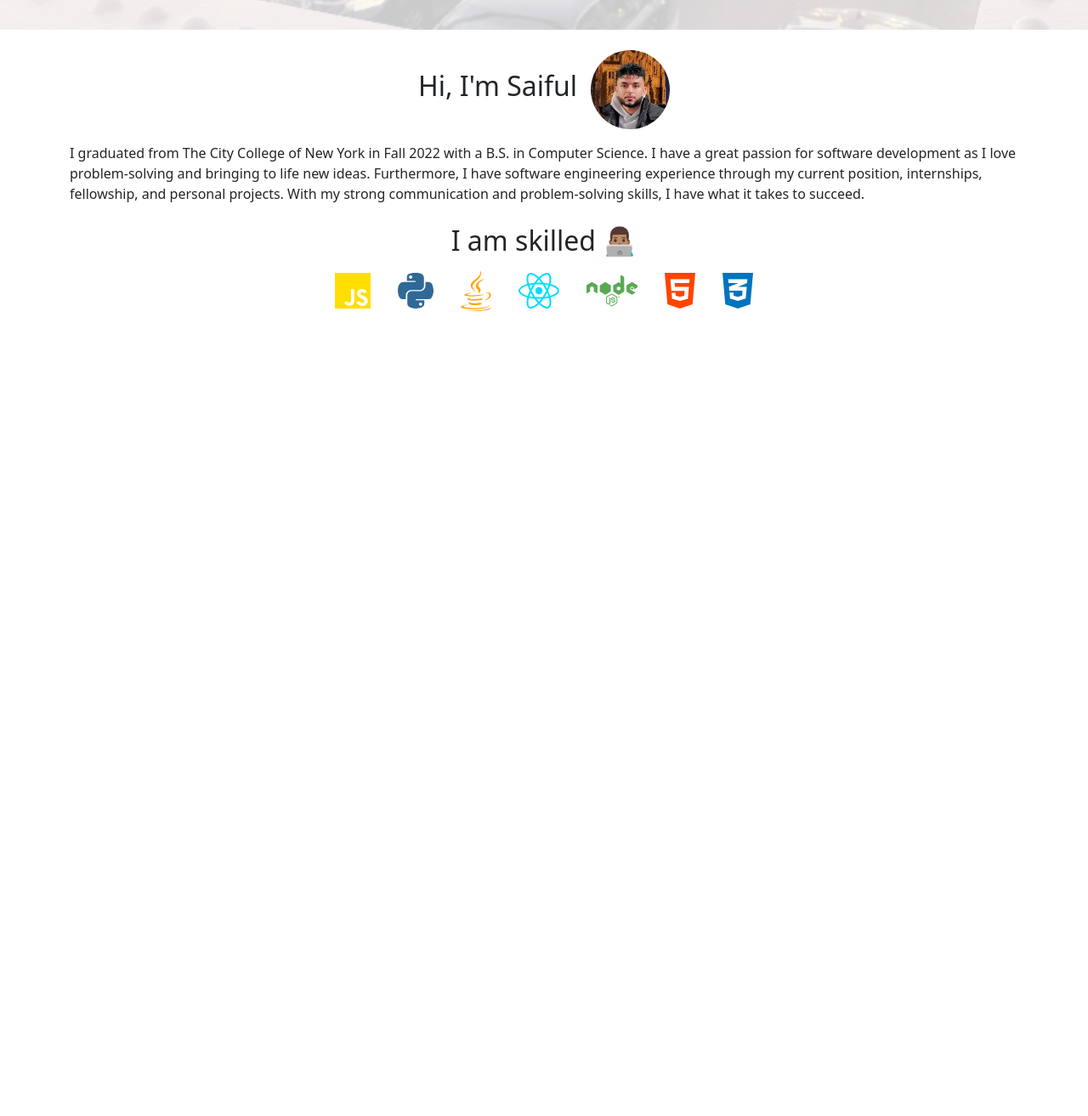
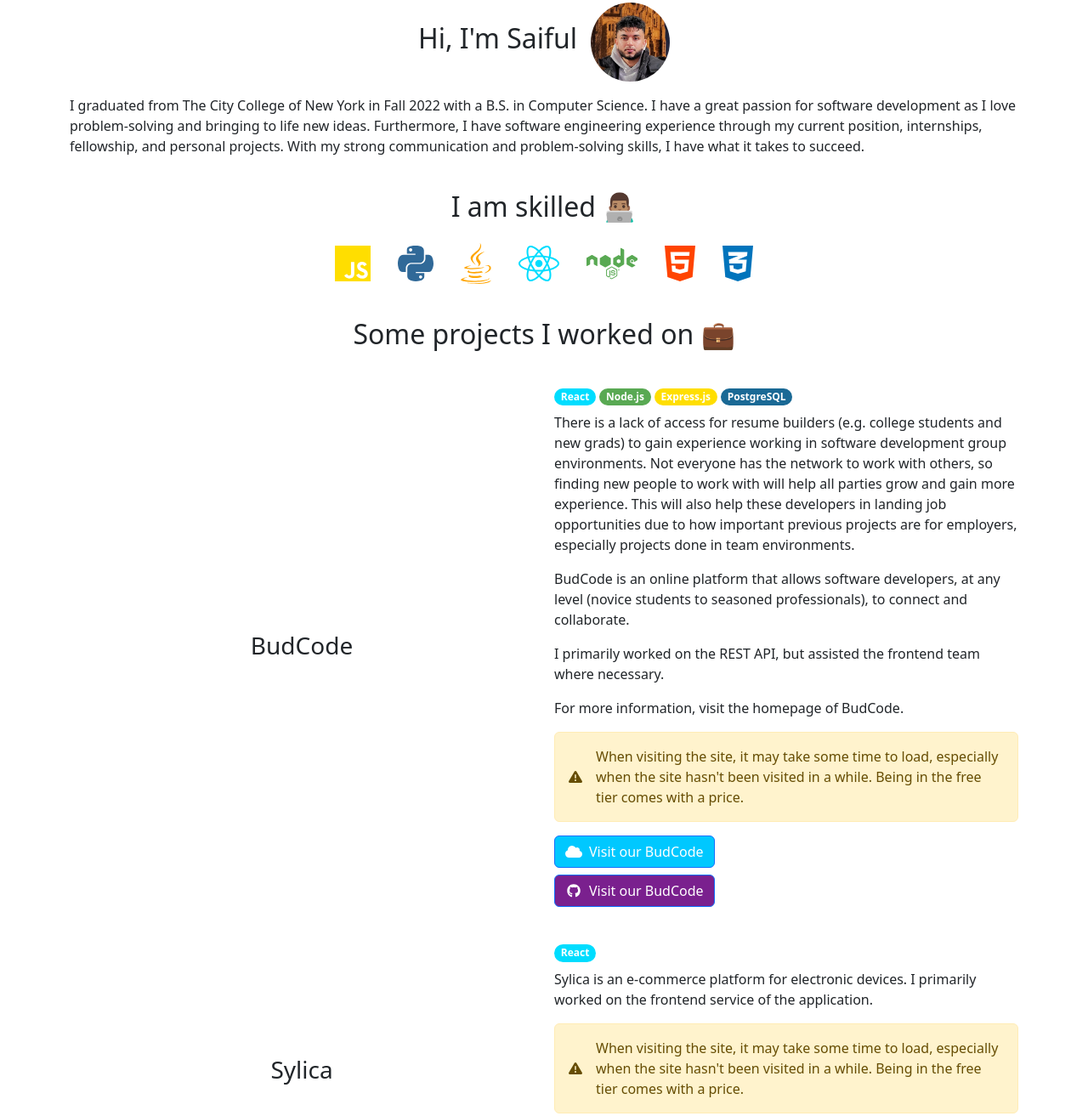
Before and after one commit to saifulislamdev/personal-website, a Gatsby site: page / in a window 1280 px wide. Shown: the part 821-2134 px from the top of the page at 85% size. Before the commit the page ends 1211 px from the top, so only its background shows below. Built offline with nearby package versions, Linux system fonts and the light colour scheme; Gatsby itself is replaced by a stand-in of ours.

Commit message:
added projects section to homepage

```diff
--- a/src/components/layout/Header.js
+++ b/src/components/layout/Header.js
@@ -12,8 +12,7 @@ const Header = () => {
 
   const pageName = getPageName();
 
-  return (
-    // <Navbar expand='lg'>
+  const regularNavbar = (
     <Navbar>
       <Container>
         <Navbar.Brand href='/'>Saiful Islam</Navbar.Brand>
@@ -35,6 +34,8 @@ const Header = () => {
       </Container>
     </Navbar>
   );
+
+  return pageName === '' ? <></> : regularNavbar;
 };
 
 export default Header;
--- /dev/null
+++ b/src/components/project/Project.js
@@ -0,0 +1,131 @@
+import * as React from 'react';
+import Alert from 'react-bootstrap/Alert';
+import Button from 'react-bootstrap/Button';
+import Col from 'react-bootstrap/Col';
+import Row from 'react-bootstrap/Row';
+import { FontAwesomeIcon } from '@fortawesome/react-fontawesome';
+import {
+  faTriangleExclamation,
+  faUser,
+  faUsers,
+  faUserGroup,
+} from '@fortawesome/free-solid-svg-icons';
+import icons from './icons';
+
+const Project = ({ project, order }) => {
+  const getMatchingIcon = (technology) => {
+    const matchingIcon = icons.find(
+      (icon) => icon.name.toLowerCase() === technology.toLowerCase()
+    );
+    return matchingIcon;
+  };
+
+  const getColor = (technology, defaultColor = '#f8f9fa') => {
+    const matchingIcon = getMatchingIcon(technology);
+    return matchingIcon && matchingIcon.color
+      ? matchingIcon.color
+      : defaultColor;
+  };
+
+  const getTeamSizeInfo = (teamSize) => {
+    if (teamSize == 1) {
+      return {
+        icon: faUser,
+        msg: 'Only me',
+      };
+    } else if (teamSize == 2) {
+      return {
+        icon: faUsers,
+        msg: 'I had a partner',
+      };
+    } else {
+      return {
+        icon: faUserGroup,
+        msg: `Team of ${teamSize}`,
+      };
+    }
+  };
+
+  let { name, description, links, mainStack, teamSize, note } = project;
+  const { icon: teamIcon, msg: teamMsg } = getTeamSizeInfo(teamSize);
+  description = Array.isArray(description) ? description : [description]; // convert to array
+
+  return name && description ? (
+    <Row className='py-3 d-flex justify-content-center align-items-center'>
+      <Col lg>
+        {/* <Col lg={{ order: order % 2 ? 'last' : 'first' }}> */}
+        {/* <StaticImage
+                src={`../../images/${project.img}`}
+                placeholder='blurred'
+                formats={['auto', 'webp', 'avif']}
+                alt={`${project.name} logo`}
+              /> */}
+        <h3>{name}</h3>
+      </Col>
+      <Col className='text-start' lg>
+        <div className='pb-1'>
+          {mainStack &&
+            mainStack.map((technology) => {
+              return (
+                <div
+                  className='my-1 me-1 badge rounded-pill'
+                  style={{ backgroundColor: getColor(technology, '#0D6EFD') }}
+                >
+                  {technology}
+                </div>
+              );
+            })}
+        </div>
+        {/* <div className='pb-1 d-flex align-items-center'>
+          <div>
+            <FontAwesomeIcon
+              icon={teamIcon}
+              className='pe-2'
+              style={{ color: 'gray' }}
+            />
+          </div>
+          <div>
+            <p className='m-0' style={{ color: 'gray' }}>
+              {teamMsg}
+            </p>
+          </div>
+        </div> */}
+        {description.map((descriptionLine) => {
+          return <p>{descriptionLine}</p>;
+        })}
+        {note && (
+          <Alert variant='warning' className='d-flex align-items-center'>
+            <FontAwesomeIcon className='pe-3' icon={faTriangleExclamation} />
+            <p className='m-0'>{note}</p>
+          </Alert>
+        )}
+        {links &&
+          links.map((link) => {
+            const { name: linkName, url: linkUrl, type: linkType } = link;
+            const bgColor = getColor(linkType);
+
+            return linkName ? (
+              <div className='pb-2'>
+                <a href={linkUrl}>
+                  <Button style={{ backgroundColor: bgColor }}>
+                    <FontAwesomeIcon
+                      icon={getMatchingIcon(linkType).img}
+                      className='pe-2'
+                      fixedWidth
+                    />
+                    Visit {teamSize && teamSize > 1 ? 'our' : 'the'} {name}
+                  </Button>
+                </a>
+              </div>
+            ) : (
+              <></>
+            );
+          })}
+      </Col>
+    </Row>
+  ) : (
+    <></>
+  );
+};
+
+export default Project;
--- /dev/null
+++ b/src/components/project/Projects.js
@@ -0,0 +1,42 @@
+import * as React from 'react';
+// import { graphql } from 'gatsby';
+// import { GatsbyImage } from 'gatsby-plugin-image';
+import Project from './Project';
+import { projects } from './projects.json';
+
+const Projects = ({ count }) => {
+  const numProjectsDisplayed = count || projects.length;
+
+  return (
+    <>
+      {projects.slice(0, numProjectsDisplayed).map((project, i) => {
+        return <Project project={project} order={i} />;
+      })}
+    </>
+  );
+};
+
+// TODO: install sharp (and go over doc)
+// TODO: try to open graphql locally and learn it
+// TODO: go over code for importing img
+// TODO: commit code
+// TODO: work on projects page
+// TODO: work on animations
+// TODO: deploy
+export default Projects;
+
+// export const pageQuery = graphql`
+//   query {
+//     allImageSharp {
+//       edges {
+//         node {
+//           ... on ImageSharp {
+//             resize(width: 125, height: 125, rotate: 180) {
+//               src
+//             }
+//           }
+//         }
+//       }
+//     }
+//   }
+// `;
--- /dev/null
+++ b/src/components/project/icons.js
@@ -0,0 +1,71 @@
+import {
+  faCss3Alt,
+  faGithub,
+  faGithubAlt,
+  faHtml5,
+  faJava,
+  faJs,
+  faNode,
+  faPython,
+  faReact,
+} from '@fortawesome/free-brands-svg-icons';
+import { faCloud } from '@fortawesome/free-solid-svg-icons';
+
+const icons = [
+  {
+    name: 'Javascript',
+    img: faJs,
+    color: '#ffde00',
+  },
+  {
+    name: 'Python',
+    img: faPython,
+    color: '#306998',
+  },
+  {
+    name: 'Java',
+    img: faJava,
+    color: 'orange',
+  },
+  {
+    name: 'React',
+    img: faReact,
+    color: '#00ddff',
+  },
+  {
+    name: 'Node.js',
+    img: faNode,
+    color: '#59a953',
+  },
+  {
+    name: 'Express.js',
+    img: faJs,
+    color: '#ffde00',
+  },
+  {
+    name: 'HTML',
+    img: faHtml5,
+    color: '#ff4400',
+  },
+  {
+    name: 'CSS',
+    img: faCss3Alt,
+    color: '#0074bc',
+  },
+  {
+    name: 'PostgreSQL',
+    color: '#1a6995',
+  },
+  {
+    name: 'GitHub',
+    img: faGithub,
+    color: '#7a208e',
+  },
+  {
+    name: 'site',
+    img: faCloud,
+    color: '#00c8ff',
+  },
+];
+
+export default icons;
--- /dev/null
+++ b/src/components/project/projects.json
@@ -0,0 +1,130 @@
+{
+	"projects":[
+	  {
+		"name":"BudCode",
+		"description":[
+		  "There is a lack of access for resume builders (e.g. college students and new grads) to gain experience working in software development group environments. Not everyone has the network to work with others, so finding new people to work with will help all parties grow and gain more experience. This will also help these developers in landing job opportunities due to how important previous projects are for employers, especially projects done in team environments.",
+		  "BudCode is an online platform that allows software developers, at any level (novice students to seasoned professionals), to connect and collaborate.",
+		  "I primarily worked on the REST API, but assisted the frontend team where necessary.",
+		  "For more information, visit the homepage of BudCode."
+		],
+		"links":[
+		  {
+			"name":"deployed site",
+			"url":"https://budcode.netlify.app/",
+			"type":"site"
+		  },
+		  {
+			"name": "GitHub (backend) repo",
+			"url": "https://github.com/saifulislamdev/budcode-backend",
+			"type": "GitHub"
+		  }
+		],
+		"teamSize":4,
+		"mainStack":[
+		  "React",
+		  "Node.js",
+		  "Express.js",
+		  "PostgreSQL"
+		],
+		"otherStack":[
+		  "JavaScript",
+		  "HTML",
+		  "CSS",
+		  "Bootstrap",
+		  "Git",
+		  "GitHub"
+		],
+		"img":"budcode.png",
+		"note":"When visiting the site, it may take some time to load, especially when the site hasn't been visited in a while. Being in the free tier comes with a price."
+	  },
+	  {
+		"name":"Sylica",
+		"description":"Sylica is an e-commerce platform for electronic devices. I primarily worked on the frontend service of the application.",
+		"links":[
+		  {
+			"name":"site",
+			"url":"https://sylica.netlify.app/",
+			"type":"site"
+		  },
+		  {
+			"name":"GitHub (frontend) repo",
+			"url":"https://github.com/saifulislamdev/sylica-frontend",
+			"type": "GitHub"
+		  }
+		],
+		"teamSize":4,
+		"mainStack":[
+		  "React"
+		],
+		"otherStack":[
+		  "JavaScript",
+		  "HTML",
+		  "CSS",
+		  "Chakra UI",
+		  "Jest",
+		  "Git",
+		  "GitHub",
+		  "JIRA",
+		  "Confluence",
+		  "Figma"
+		],
+		"img":"sylica.png",
+		"note":"When visiting the site, it may take some time to load, especially when the site hasn't been visited in a while. Being in the free tier comes with a price."
+	  },
+	  {
+		"name":"Gamedia",
+		"description":"A social media site for gamers",
+		"teamSize":2
+	  },
+	  {
+		"name":"Collegefulbar",
+		"description":"Basic student management system for colleges and universities where students and instructors can manage their classes effortlessly and administrators can manage courses, classes, students, and more",
+		"teamSize":2
+	  },
+	  {
+		"name":"Instagram Insights [EOL]",
+		"description":"Using account data to reveal insights of a user's Instagram account",
+		"teamSize":1
+	  },
+	  {
+		"name":"machine-learning",
+		"description":"My coursework for CSc 44700 - Intro to Machine Learning at The City College of New York Fall 2022",
+		"teamSize":1
+	  },
+	  {
+		"name":"artificial-intelligence",
+		"description":"Coursework for CSc 44800 - Artificial Intelligence at The City College of New York Spring 2022",
+		"teamSize":1
+	  },
+	  {
+		"name":"NeuralNetworkLAndH",
+		"description":"Array-based neural network for identifying characters L and H",
+		"teamSize":3
+	  },
+	  {
+		"name":"GroupMaker",
+		"description":[
+		  "During my time at All Star Code, I noticed we were often being placed in groups.",
+		  "I created this program that converts a list of names from user input to random groups based on user preference."
+		],
+		"teamSize":1
+	  },
+	  {
+		"name":"Braille Translator 1 ANDDDD 2",
+		"description":[
+		  "This project was my team's submission for HackCooper2019. For most of us, it was our first hackathon.",
+		  "Our idea was to create a website that converts books written in English to books written in braille and contains a library of books already written in braille. In order to do this, we created braille translators (one in C++ and the other in HTML, JavaScript, and CSS).",
+		  "These translators simply convert user input in English to Grade 2 Braille."
+		],
+		"teamSize":4
+	  },
+	  {
+		"name":"My Personal Website",
+		"description":[
+		  "After all, this website is a project, too"
+		],
+		"teamSize":1
+	  }
+	]
+  }
--- a/src/pages/index.js
+++ b/src/pages/index.js
@@ -18,6 +18,7 @@ import {
 } from '@fortawesome/free-brands-svg-icons';
 
 import Header from '../components/layout/Header';
+import Projects from '../components/project/Projects';
 
 import 'bootstrap/dist/css/bootstrap.min.css';
 
@@ -85,7 +86,7 @@ const IndexPage = () => {
     },
   ];
 
-  const sectionBodyClasses = ['mt-3'].join(' ');
+  const sectionBodyClasses = ['py-3'].join(' ');
 
   return (
     <>
@@ -148,7 +149,7 @@ const IndexPage = () => {
           </div>
         </div>
         <div className={sectionBodyClasses}>
-          <p>
+          <p className='mb-0'>
             I graduated from The City College of New York in Fall 2022 with a
             B.S. in Computer Science. I have a great passion for software
             development as I love problem-solving and bringing to life new
@@ -172,10 +173,18 @@ const IndexPage = () => {
                 ></FontAwesomeIcon>
               );
             })}
+            {/* TODO: Express, C/C++, and SQL.  */}
           </div>
         </div>
       </Section>
-      {/* Express, C/C++, and SQL.  */}
+      <Section>
+        <div className='mb-5 text-center'>
+          <h2>Some projects I worked on 💼</h2>
+          <div className={sectionBodyClasses}>
+            <Projects count={2} />
+          </div>
+        </div>
+      </Section>
     </>
   );
 };
```
